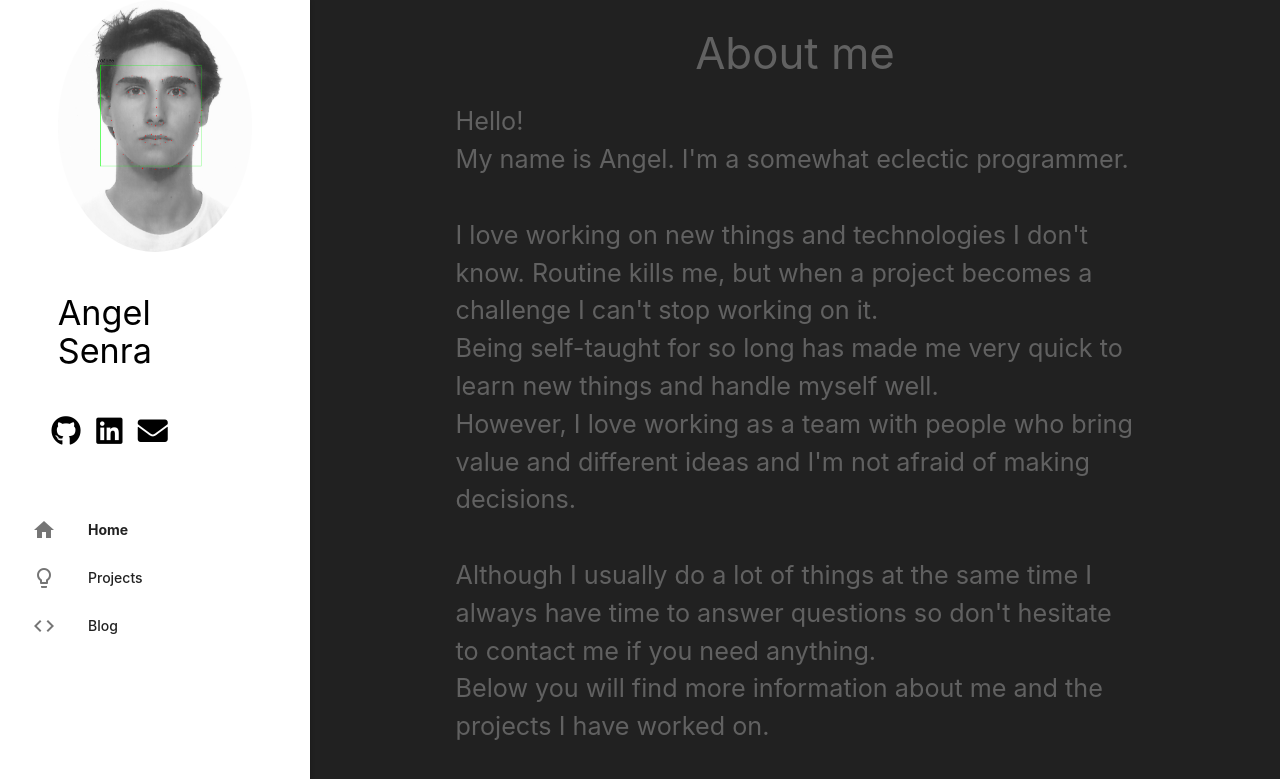
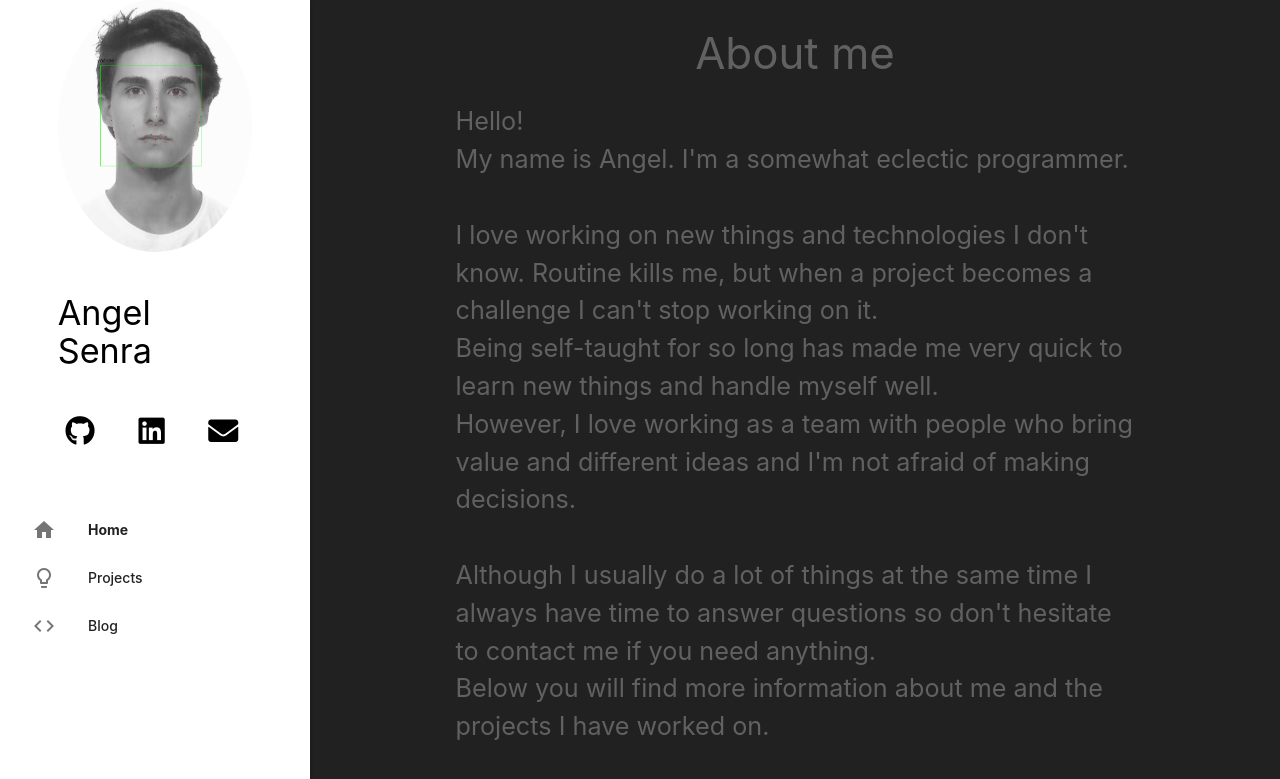
Before and after one commit to angelsenra/angelsenra.github.io, a React (Create React App) app: page / in a window 1280 px wide. Shown: the top 779 px of the page. Built offline with nearby package versions, Linux system fonts and the light colour scheme; no server answers.

Commit message:
Count every route change

```diff
--- a/src/css/sidenav.css
+++ b/src/css/sidenav.css
@@ -28,7 +28,7 @@
   float: left;
   margin-top: 0;
   margin-bottom: 0;
-  width: 18%;
+  width: 31%;
   margin-left: 1%;
   margin-right: 1%;
   transition: all 0.3s ease;
--- a/src/index.jsx
+++ b/src/index.jsx
@@ -1,18 +1,38 @@
-import React from 'react';
+import React from 'react'
 import ReactDOM from 'react-dom';
 import './css/index.css';
 import App from './app.jsx';
 import Blog from './blog.jsx';
-import { BrowserRouter as Router, Route } from "react-router-dom";
+import { BrowserRouter, Route, withRouter } from "react-router-dom";
+
+
+class Container extends React.Component {
+  componentDidMount() {
+    // https://github.com/ReactTraining/react-router/issues/3554
+    this.unlisten = this.props.history.listen((location, action) => {
+      window.goatcounter.count()
+    })
+  }
+
+  componentWillUnmount() {
+    this.unlisten()
+  }
+
+  render() {
+    return this.props.children
+  }
+}
+const Decorated = withRouter(Container)
+
 
 ReactDOM.render(
   <React.StrictMode>
-    <Router>
-      <div>
+    <BrowserRouter>
+      <Decorated>
         <Route path="/" exact component={App} />
         <Route path="/blog/" component={Blog} />
-      </div>
-    </Router>
+      </Decorated>
+    </BrowserRouter>
   </React.StrictMode>,
   document.getElementById("root")
 );
--- a/src/sidenav.scss
+++ b/src/sidenav.scss
@@ -33,7 +33,7 @@ $sidenav-width: 310px;
         float: left;
         margin-top: 0;
         margin-bottom: 0;
-        width: 18%;
+        width: 31%;
         margin-left: 1%;
         margin-right: 1%;
         transition: all 0.3s ease;
```
